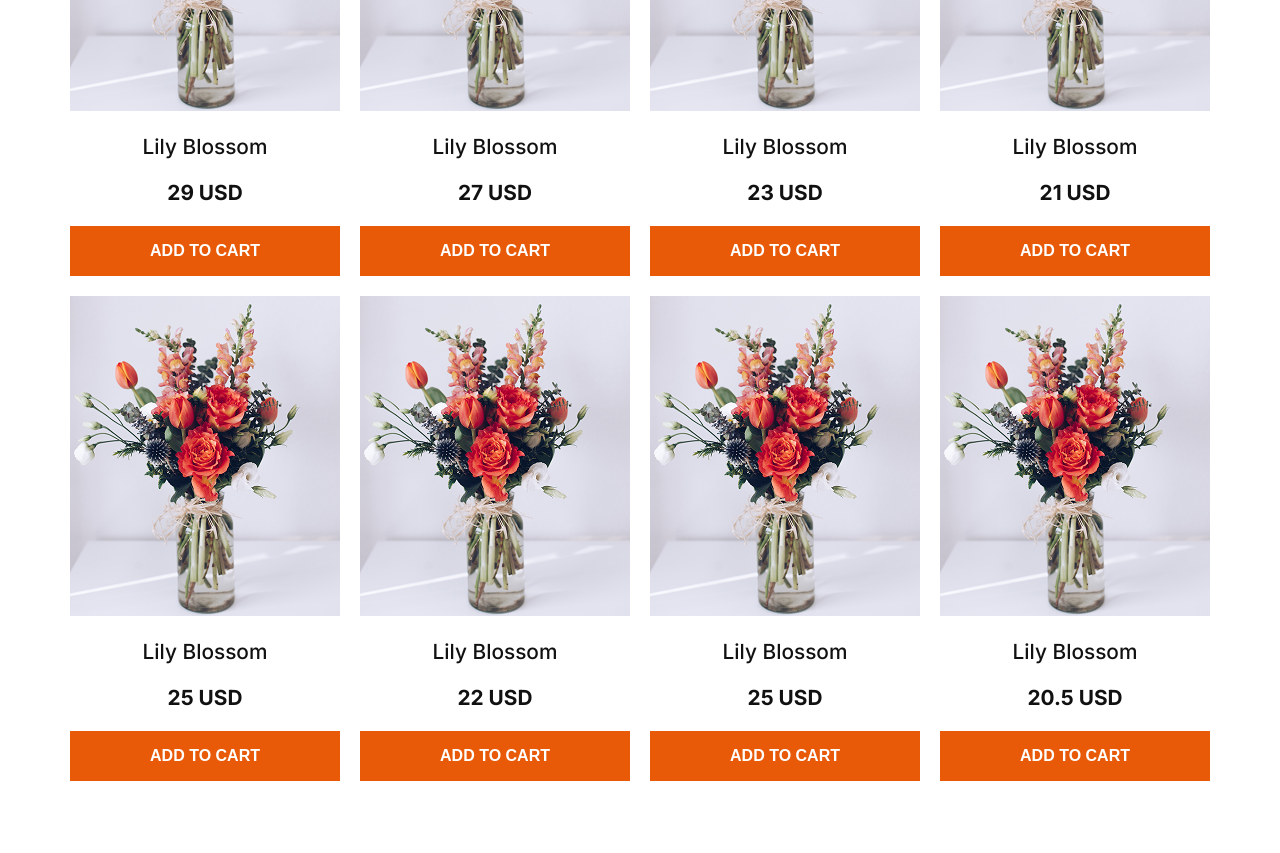
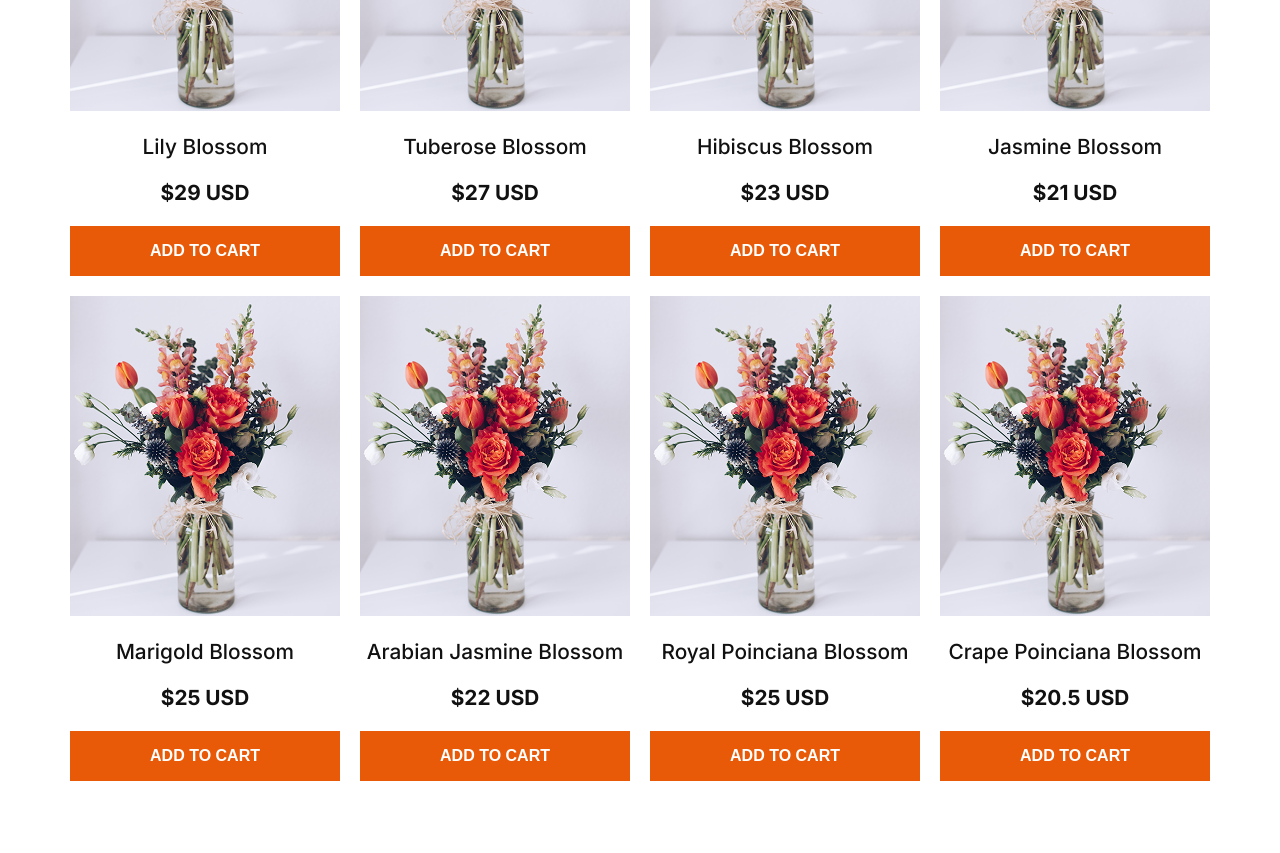
Before and after one commit to masad40/Assignment-02, a plain HTML site: page index.html in a window 1280 px wide. Shown: the part 1120-1973 px from the top of the page. Drawn offline with Linux system fonts and the light colour scheme.

Commit message:
work in responsive change padding

```diff
--- a/index.html
+++ b/index.html
@@ -61,48 +61,49 @@
                 <div class="card text-center flex justify-between">
                     <img src="assets/sample-flower-image.png" alt="" class="card-img">
                     <h4 class="card-name">Lily Blossom</h5>
-                    <h4 class="card-price">29 USD</h5>
+                        <h4 class="card-price">$29 USD</h5>
                             <button class="card-btn primary-btn">ADD TO CART</button>
                 </div>
                 <div class="card text-center flex justify-between">
                     <img src="assets/sample-flower-image.png" alt="" class="card-img">
-                    <h4 class="card-name">Lily Blossom</h5>
-                    <h4 class="card-price">27 USD</h5>
+                    <h4 class="card-name">Tuberose Blossom</h5>
+                        <h4 class="card-price">$27 USD</h5>
                             <button class="card-btn primary-btn">ADD TO CART</button>
                 </div>
                 <div class="card text-center flex justify-between">
                     <img src="assets/sample-flower-image.png" alt="" class="card-img">
-                    <h4 class="card-name">Lily Blossom</h5>
-                    <h4 class="card-price">23 USD</h5>
+                    <h4 class="card-name">Hibiscus Blossom</h5>
+                        <h4 class="card-price">$23 USD</h5>
                             <button class="card-btn primary-btn">ADD TO CART</button>
                 </div>
                 <div class="card text-center flex justify-between">
                     <img src="assets/sample-flower-image.png" alt="" class="card-img">
-                    <h4 class="card-name">Lily Blossom</h5>
-                    <h4 class="card-price">21 USD</h5>
+                    <h4 class="card-name">Jasmine Blossom</h5>
+                        <h4 class="card-price">$21 USD</h5>
                             <button class="card-btn primary-btn">ADD TO CART</button>
                 </div>
                 <div class="card text-center flex justify-between">
                     <img src="assets/sample-flower-image.png" alt="" class="card-img">
-                    <h4 class="card-name">Lily Blossom</h5>
-                    <h4 class="card-price">25 USD</h5>
+                    <h4 class="card-name">Marigold Blossom</h5>
+                        <h4 class="card-price">$25 USD</h5>
                             <button class="card-btn primary-btn">ADD TO CART</button>
                 </div>
                 <div class="card text-center flex justify-between">
                     <img src="assets/sample-flower-image.png" alt="" class="card-img">
-                    <h4 class="card-name">Lily Blossom</h5>                        <h4 class="card-price">22 USD</h5>
+                    <h4 class="card-name">Arabian Jasmine Blossom</h5>
+                        <h4 class="card-price">$22 USD</h5>
                             <button class="card-btn primary-btn">ADD TO CART</button>
                 </div>
                 <div class="card text-center flex justify-between">
                     <img src="assets/sample-flower-image.png" alt="" class="card-img">
-                    <h4 class="card-name">Lily Blossom</h5>
-                    <h4 class="card-price">25 USD</h5>
+                    <h4 class="card-name">Royal Poinciana Blossom</h5>
+                        <h4 class="card-price">$25 USD</h5>
                             <button class="card-btn primary-btn">ADD TO CART</button>
                 </div>
                 <div class="card text-center flex justify-between">
                     <img src="assets/sample-flower-image.png" alt="" class="card-img">
-                    <h4 class="card-name">Lily Blossom</h5>
-                    <h4 class="card-price">20.5 USD</h5>
+                    <h4 class="card-name">Crape Poinciana Blossom</h5>
+                        <h4 class="card-price">$20.5 USD</h5>
                             <button class="card-btn primary-btn">ADD TO CART</button>
                 </div>
             </div>
--- a/styles/style.css
+++ b/styles/style.css
@@ -41,6 +41,7 @@
     max-width: 1140px;
     margin: 0px auto;
 }
+
 body {
     overflow-x: hidden;
 }
@@ -53,6 +54,7 @@ body {
     background-color: #E95A08;
     color: #FFFFFF;
 }
+
 .primary-btn:hover {
     background-color: #a74706;
 }
@@ -166,6 +168,7 @@ section {
     font-weight: bold;
     color: #111111;
 }
+
 .card img {
     width: 100%;
     height: 322px;
@@ -189,6 +192,7 @@ section {
 .card-holder {
     margin-top: 50px;
 }
+
 
 /* lover styles */
 .lover {
@@ -221,6 +225,7 @@ section {
     0% {
         transform: rotate(0deg);
     }
+
     100% {
         transform: rotate(360deg);
     }
@@ -406,6 +411,7 @@ section {
 .join-section {
     width: 100%;
 }
+
 .join {
     width: 100vw;
     max-width: 100vw;
@@ -532,9 +538,7 @@ footer {
     .shop {
         display: none;
     }
-    /* .nav-lists {
-        gap: 0px;
-    } */
+
 
     .fresh {
         flex-direction: column-reverse;
@@ -548,10 +552,12 @@ footer {
         gap: 16px;
         padding: 10px;
     }
+
     .card img {
         height: 250px;
         object-fit: cover;
     }
+
     .card {
         height: 400px;
     }
@@ -561,6 +567,7 @@ footer {
         gap: 30px;
         padding: 10px;
     }
+
     .lover-banner {
         width: 100%;
         height: 500px;
@@ -586,8 +593,12 @@ footer {
     .discount-thirty,
     .discount-five {
         margin-left: 0;
-        height: 180px;
+        height: 200px;
         min-height: 180px;
+        border-radius: 8px;
+    }
+
+    .discount-five::before {
         border-radius: 8px;
     }
 
@@ -603,17 +614,20 @@ footer {
         height: 320px;
         margin-top: 50px;
     }
+
     .join-title {
         font-size: 2rem;
         margin-bottom: 18px;
         text-align: center;
     }
+
     .join-form {
-        flex-direction: column;
+        /* flex-direction: column; */
         align-items: center;
         width: 100%;
         gap: 0;
     }
+
     .join-input,
     .join-btn {
         width: 90vw;
@@ -622,6 +636,7 @@ footer {
         display: block;
         border-radius: 6px;
     }
+
     .join-btn {
         margin-top: 10px;
     }
@@ -632,18 +647,22 @@ footer {
         padding: 30px 10px;
         gap: 20px;
     }
+
     .footer-container {
         flex-direction: column;
         gap: 20px;
         align-items: center;
     }
+
     .footer-list {
         align-items: center;
         gap: 16px;
     }
+
     .social-list {
         justify-content: center;
     }
+
     .footer-description {
         text-align: center;
     }
```
Lines whose indentation alone changed are shown as unchanged.
